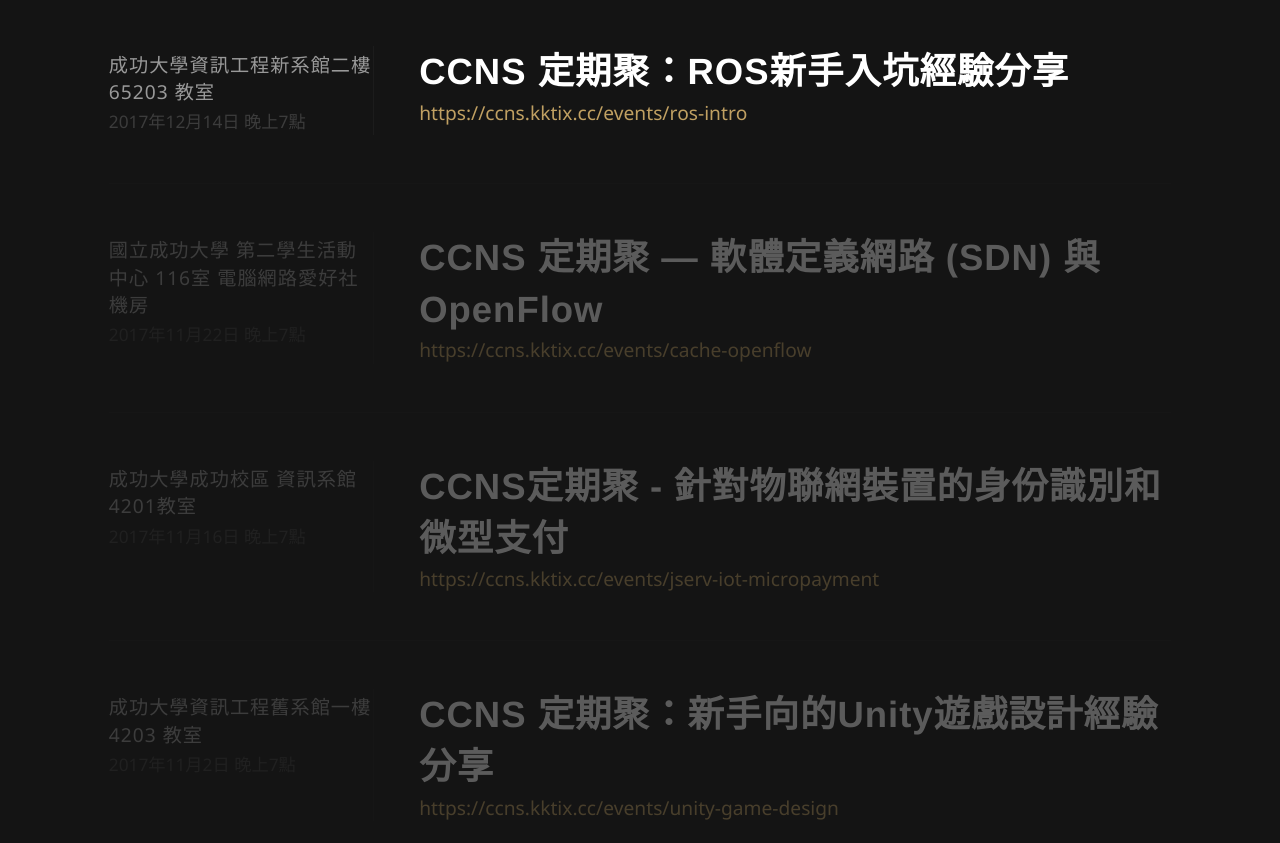
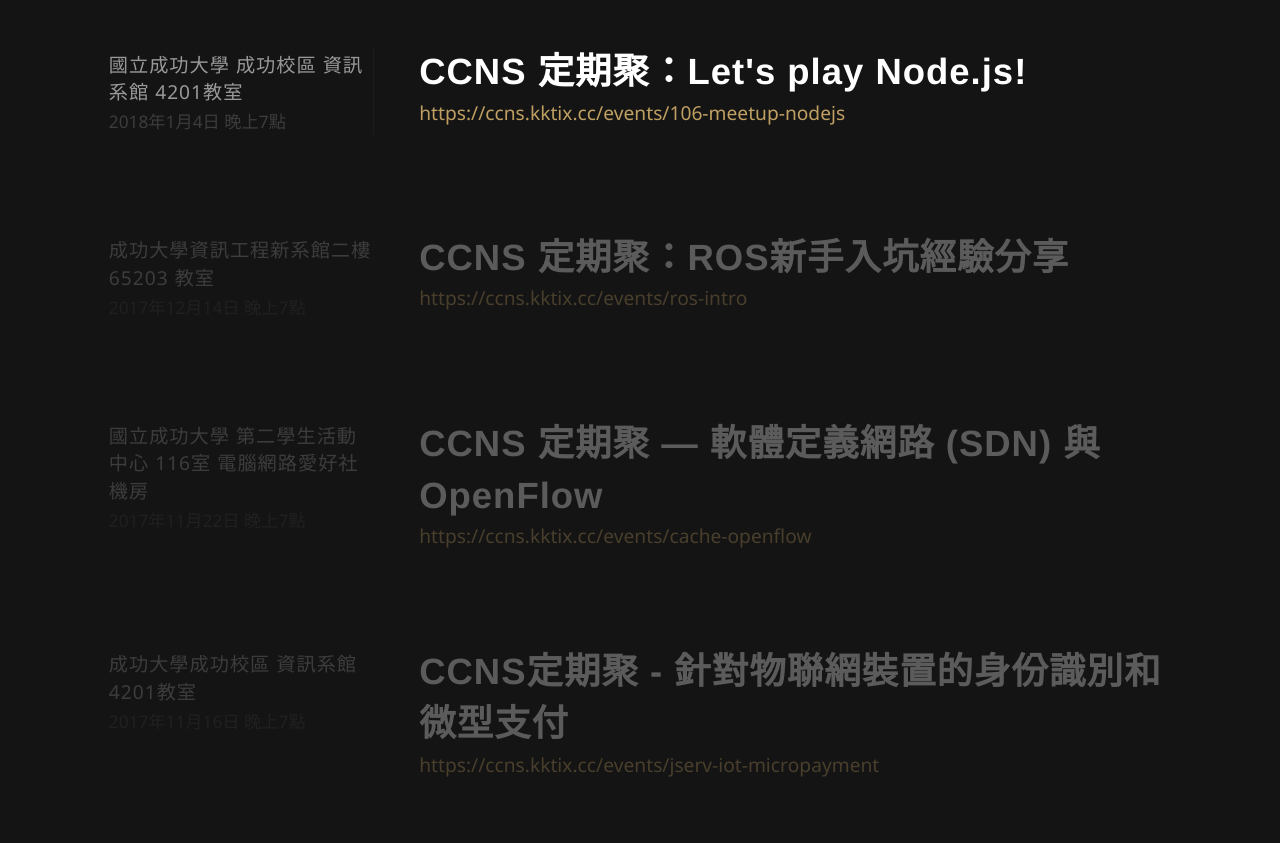
Before and after one commit to ccns/ccns.github.io-deprecated, a website: page index.html in a window 1280 px wide. Shown: the part 1447-2290 px from the top of the page. Drawn offline with nearby package versions, Linux system fonts and the light colour scheme; files whose address does not match are found by name; a web font is replaced by a local one.

Commit message:
update events

```diff
--- a/index.html
+++ b/index.html
@@ -60,6 +60,19 @@
 
 
             <div class="eventBox new">
+
+                <div class="eventInfo">
+                  <p class="eventPlace">國立成功大學 成功校區 資訊系館 4201教室  </p>
+                  <p class="eventTime">2018年1月4日 晚上7點</p>
+                </div>
+                <div class="eventName">
+                  <div class="name">CCNS 定期聚：Let&#39;s play Node.js!</div>
+                  <a href="https://ccns.kktix.cc/events/106-meetup-nodejs" class="url" target="_blank">https://ccns.kktix.cc/events/106-meetup-nodejs</a>
+                </div>
+            </div>
+
+
+            <div class="eventBox">
 
                 <div class="eventInfo">
                   <p class="eventPlace">成功大學資訊工程新系館二樓 65203 教室 </p>
```
